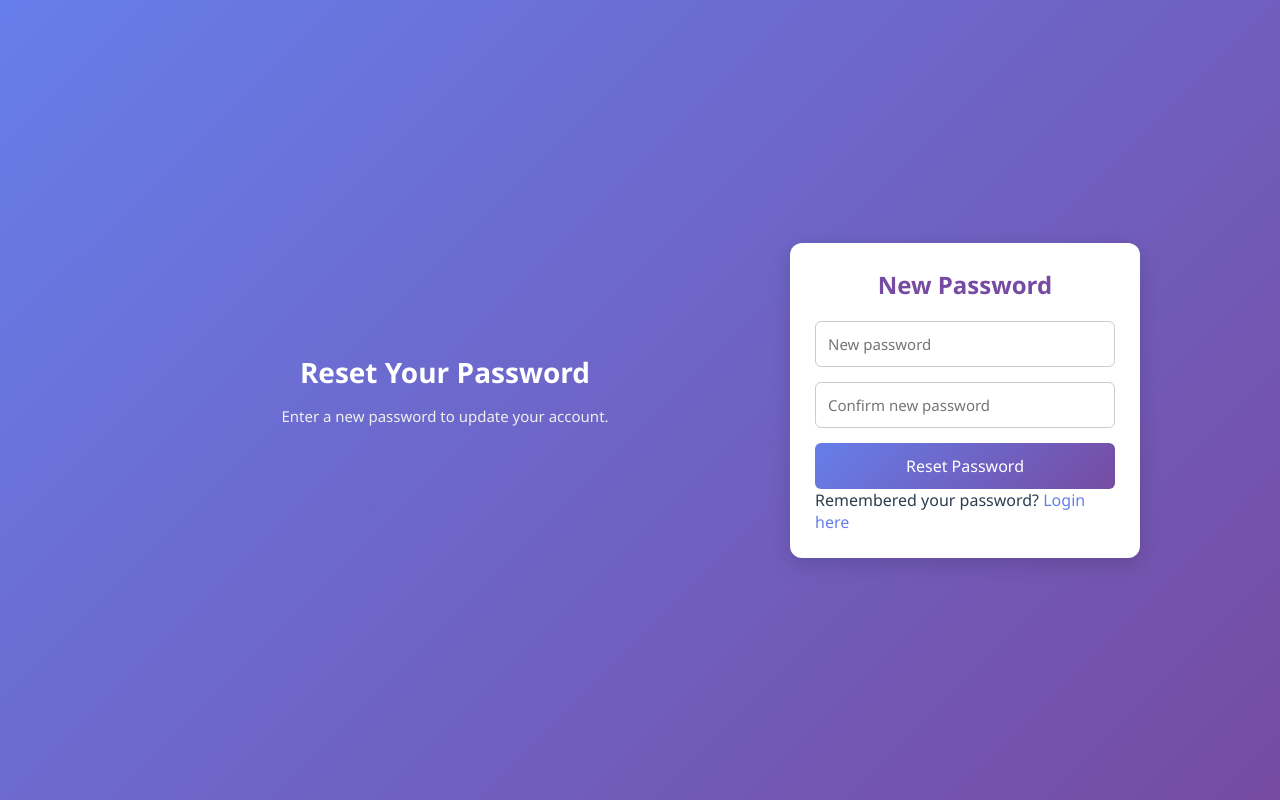
After one commit to engripaye/notes, a FastAPI app: template templates/reset_password.html in a window 1280 px wide. The commit adds this page. Run offline with FastAPI, Linux system fonts and the light colour scheme; the template is opened without the code that fills it, so the values that code supplies are empty.

Commit message:
updated forget and reset password by ENGR. IPAYE

```diff
--- a/templates/login.html
+++ b/templates/login.html
@@ -192,6 +192,8 @@
             {{ msg }}
         </div>
         {% endif %}
+        <!-- Forgot Password Link -->
+        <p><a href="/forgot-password">Forgot Password?</a></p>
 
         <p>New user? <a href="/register">Create an account</a></p>
     </div>
--- /dev/null
+++ b/templates/reset_password.html
@@ -0,0 +1,64 @@
+<!DOCTYPE html>
+<html lang="en">
+<head>
+    <meta charset="UTF-8">
+    <title>Reset Password | My Note</title>
+    <meta name="viewport" content="width=device-width, initial-scale=1.0">
+    <style>
+        /* Same styling as login & forgot-password for consistency */
+        * { margin: 0; padding: 0; box-sizing: border-box; font-family: "Segoe UI", Tahoma, Geneva, Verdana, sans-serif; }
+        body { background: linear-gradient(135deg, #667eea, #764ba2); display: flex; justify-content: center; align-items: center; min-height: 100vh; color: #333; padding: 20px; }
+        .auth-container { display: flex; justify-content: center; align-items: center; gap: 40px; color: #fff; max-width: 1000px; width: 100%; flex-wrap: wrap; }
+        .welcome-section { flex: 1 1 300px; min-width: 280px; text-align: center; margin-bottom: 20px; }
+        .welcome-section h1 { font-size: 28px; margin-bottom: 15px; color: #fff; }
+        .welcome-section p { font-size: 15px; color: #eee; line-height: 1.4; }
+        .welcome-section .brand { color: #FFD700; font-weight: bold; }
+        .form-section { background: #fff; color: #2C3E50; padding: 25px; border-radius: 12px; box-shadow: 0 6px 20px rgba(0,0,0,0.15); width: 100%; max-width: 350px; animation: fadeIn 0.8s ease-in-out; }
+        .form-section h2 { margin-bottom: 20px; color: #764ba2; text-align: center; }
+        .form-section input { display: block; width: 100%; padding: 12px; margin-bottom: 15px; border: 1px solid #ccc; border-radius: 6px; font-size: 15px; color: #2C3E50; outline: none; transition: 0.3s ease; }
+        .form-section input:focus { border-color: #667eea; box-shadow: 0 0 5px rgba(102, 126, 234, 0.5); }
+        .form-section button { width: 100%; padding: 12px; background: linear-gradient(135deg, #667eea, #764ba2); border: none; color: #fff; font-size: 16px; border-radius: 6px; cursor: pointer; transition: opacity 0.3s ease; }
+        .form-section button:hover { opacity: 0.9; }
+        .form-section a { color: #667eea; text-decoration: none; }
+        .form-section a:hover { text-decoration: underline; }
+        .alert { padding: 12px 16px; border-radius: 6px; margin-top: 15px; font-size: 14px; font-weight: 500; text-align: center; animation: fadeIn 0.4s ease-in-out; }
+        .alert-success { background-color: #d4edda; color: #155724; border: 1px solid #c3e6cb; }
+        .alert-error { background-color: #f8d7da; color: #721c24; border: 1px solid #f5c6cb; }
+        @keyframes fadeIn { from { opacity: 0; transform: translateY(20px); } to { opacity: 1; transform: translateY(0); } }
+        @media (max-width: 768px) { .auth-container { flex-direction: column; gap: 20px; text-align: center; } .welcome-section { margin-bottom: 10px; } .welcome-section h1 { font-size: 24px; } }
+    </style>
+</head>
+<body>
+<div class="auth-container">
+    <div class="welcome-section">
+        <h1>Reset Your Password</h1>
+        <p>Enter a new password to update your account.</p>
+    </div>
+
+    <div class="form-section">
+        <h2>New Password</h2>
+        <form action="/reset-password" method="post">
+            <input type="password" name="password" placeholder="New password" required>
+            <input type="password" name="confirm_password" placeholder="Confirm new password" required>
+            <button type="submit">Reset Password</button>
+        </form>
+
+        {% if msg %}
+            <div id="alertBox"
+                 class="alert {% if 'success' in msg.lower() or '✅' in msg %}alert-success{% else %}alert-error{% endif %}">
+                {{ msg }}
+            </div>
+        {% endif %}
+
+        <p>Remembered your password? <a href="/login">Login here</a></p>
+    </div>
+</div>
+
+<script>
+    setTimeout(() => {
+        const alertBox = document.getElementById("alertBox");
+        if (alertBox) { alertBox.style.transition = "opacity 0.5s"; alertBox.style.opacity = "0"; setTimeout(() => alertBox.remove(), 500); }
+    }, 4000);
+</script>
+</body>
+</html>
```
Also changed, not shown: templates/forgot_password.html (added, +63 -0 lines), notes.db (added).
